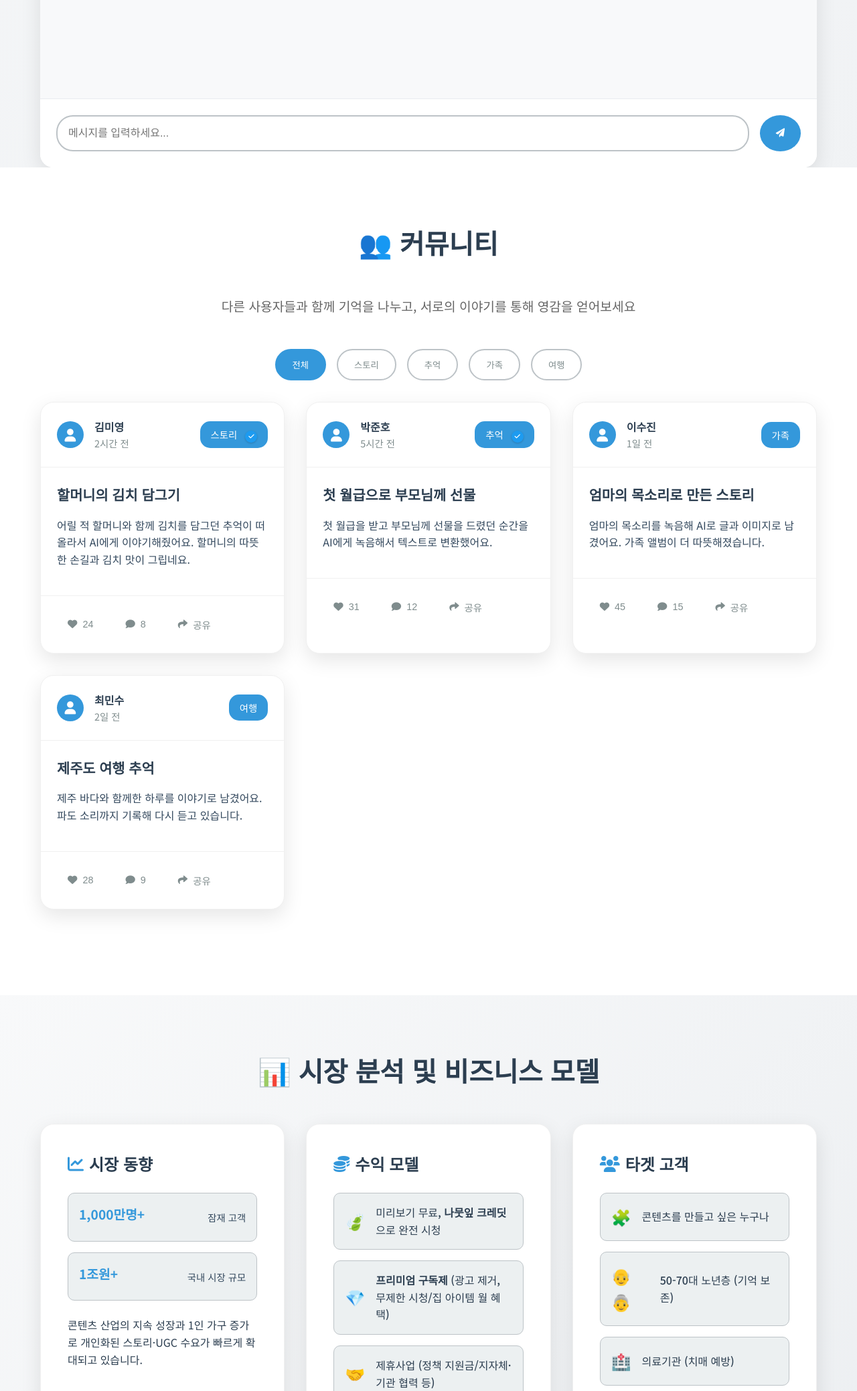
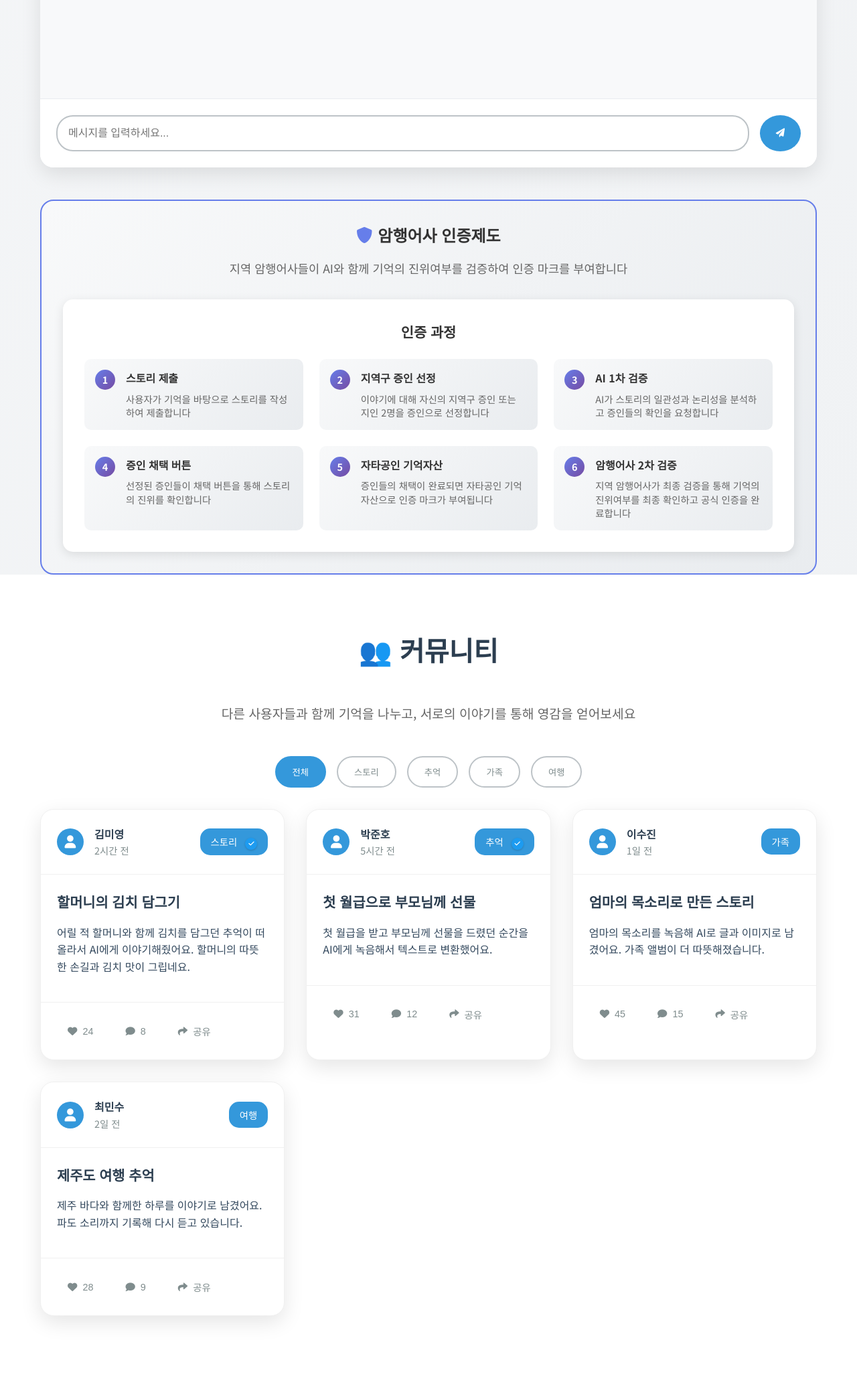
Before and after one commit to FPE-LAB/ai-memory-platform-, a Flask app: page / in a window 1280 px wide. Shown: the part 2839-4916 px from the top of the page at 67% size. Run offline with Flask 3, Linux system fonts and the light colour scheme.

Commit message:
Restore Amhaengeosa (Inspector) certification section as an independent section

```diff
--- a/templates/index.html
+++ b/templates/index.html
@@ -1352,6 +1352,65 @@
   </div>
   </section>
 
+  <section id="inspector">
+    <div class="container">
+      <div class="inspector-system">
+        <div class="inspector-header">
+          <h3><i class="fas fa-shield-alt"></i> 암행어사 인증제도</h3>
+          <p>지역 암행어사들이 AI와 함께 기억의 진위여부를 검증하여 인증 마크를 부여합니다</p>
+        </div>
+
+        <div class="inspector-process">
+          <h4>인증 과정</h4>
+          <div class="process-steps">
+            <div class="process-step">
+              <div class="step-number">1</div>
+              <div class="step-content">
+                <h5>스토리 제출</h5>
+                <p>사용자가 기억을 바탕으로 스토리를 작성하여 제출합니다</p>
+              </div>
+            </div>
+            <div class="process-step">
+              <div class="step-number">2</div>
+              <div class="step-content">
+                <h5>지역구 증인 선정</h5>
+                <p>이야기에 대해 자신의 지역구 증인 또는 지인 2명을 증인으로 선정합니다</p>
+              </div>
+            </div>
+            <div class="process-step">
+              <div class="step-number">3</div>
+              <div class="step-content">
+                <h5>AI 1차 검증</h5>
+                <p>AI가 스토리의 일관성과 논리성을 분석하고 증인들의 확인을 요청합니다</p>
+              </div>
+            </div>
+            <div class="process-step">
+              <div class="step-number">4</div>
+              <div class="step-content">
+                <h5>증인 채택 버튼</h5>
+                <p>선정된 증인들이 채택 버튼을 통해 스토리의 진위를 확인합니다</p>
+              </div>
+            </div>
+            <div class="process-step">
+              <div class="step-number">5</div>
+              <div class="step-content">
+                <h5>자타공인 기억자산</h5>
+                <p>증인들의 채택이 완료되면 자타공인 기억자산으로 인증 마크가 부여됩니다</p>
+              </div>
+            </div>
+            <div class="process-step">
+              <div class="step-number">6</div>
+              <div class="step-content">
+                <h5>암행어사 2차 검증</h5>
+                <p>지역 암행어사가 최종 검증을 통해 기억의 진위여부를 최종 확인하고 공식 인증을 완료합니다</p>
+              </div>
+            </div>
+          </div>
+        </div>
+      </div>
+    </div>
+  </section>
+
   <!-- 커뮤니티: 피드/이야기 중심 (탭 순서상 competitive-advantage 앞에 위치) -->
   <section id="community">
     <div class="container">
```
